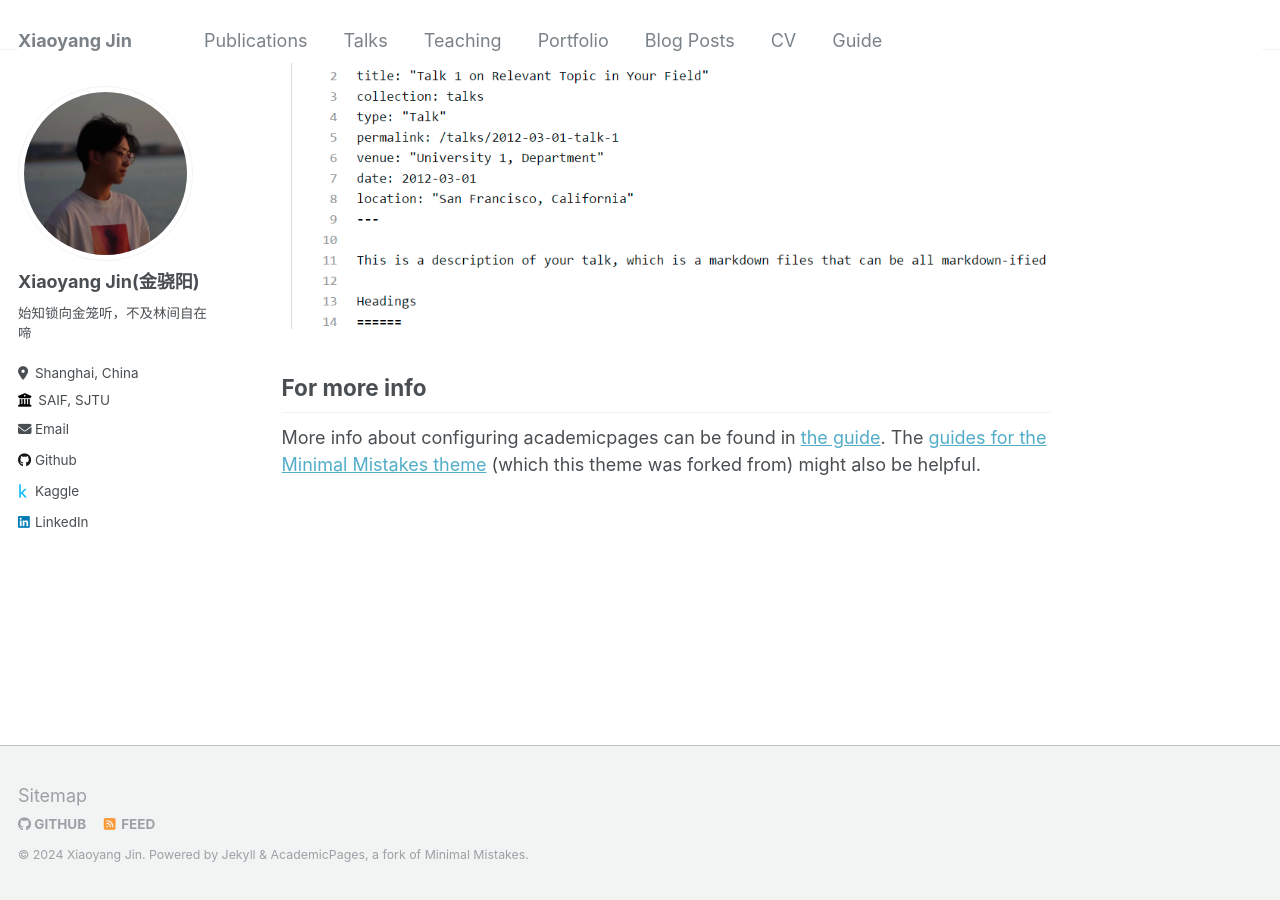
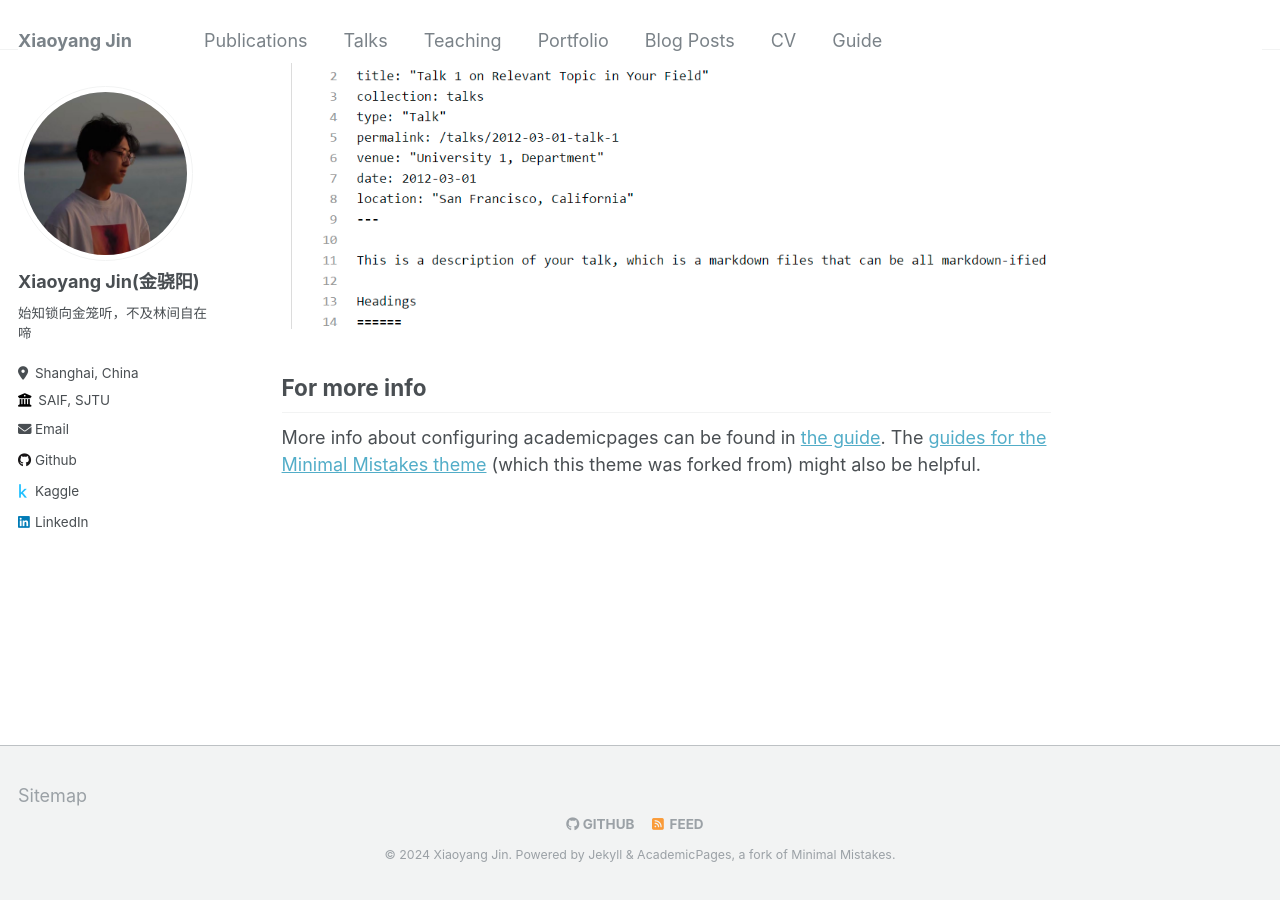
Before and after one commit to Nanqiang01/Nanqiang01.github.io, a Jekyll site: the page built from _pages/about.md, in a window 1280 px wide and 900 px high, scrolled down 2640 px. Built offline with Jekyll 4.4.1, drawn with Linux system fonts in a browser that asks for light colours.

Commit message:
Update footer.html

```diff
--- a/_includes/footer.html
+++ b/_includes/footer.html
@@ -1,7 +1,7 @@
 {% include base_path %}
 
 {% if site.author.github or site.author.bitbucket or site.atom_feed.hide != true %}
-<div class="page__footer-follow">
+<div class="page__footer-follow" style="text-align: center;">
   <ul class="social-icons">
     {% if site.data.ui-text[site.locale].follow_label %}
       <li><strong>{{ site.data.ui-text[site.locale].follow_label }}</strong></li>
@@ -19,4 +19,4 @@
 </div>
 {% endif %}
 
-<div class="page__footer-copyright">&copy; {{ site.time | date: '%Y' }} {{ site.name | default: site.title }}. {{ site.data.ui-text[site.locale].powered_by | default: "Powered by" }} <a href="http://jekyllrb.com" rel="nofollow">Jekyll</a> &amp; <a href="https://github.com/academicpages/academicpages.github.io">AcademicPages</a>, a fork of <a href="https://mademistakes.com/work/minimal-mistakes-jekyll-theme/" rel="nofollow">Minimal Mistakes</a>.</div>
+<div class="page__footer-copyright" style="text-align: center;">&copy; {{ site.time | date: '%Y' }} {{ site.name | default: site.title }}. {{ site.data.ui-text[site.locale].powered_by | default: "Powered by" }} <a href="http://jekyllrb.com" rel="nofollow">Jekyll</a> &amp; <a href="https://github.com/academicpages/academicpages.github.io">AcademicPages</a>, a fork of <a href="https://mademistakes.com/work/minimal-mistakes-jekyll-theme/" rel="nofollow">Minimal Mistakes</a>.</div>
```
